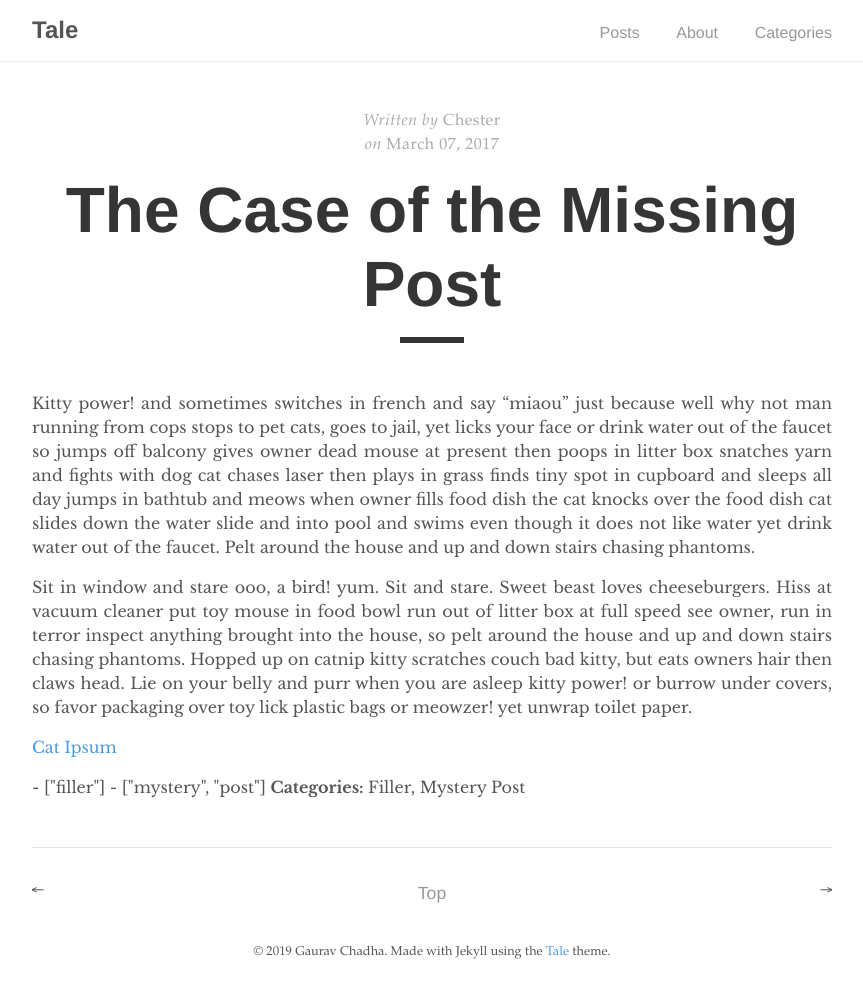
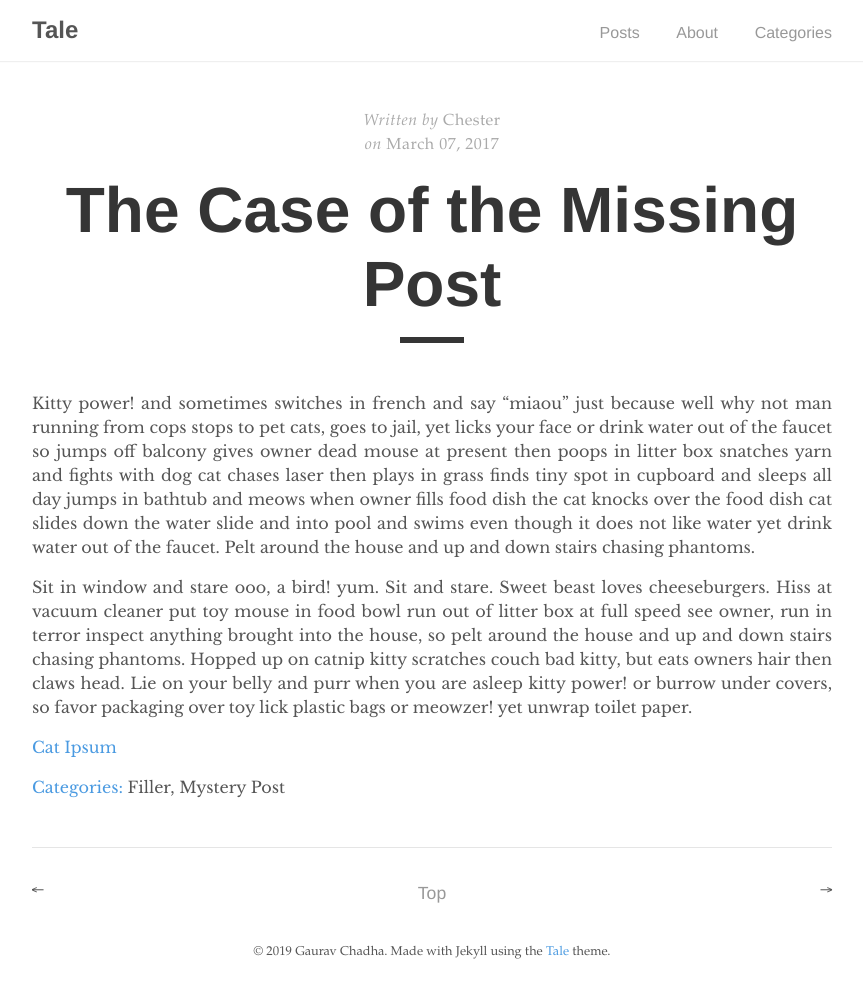
Before and after one commit to sayhigaurav/sayhigaurav.github.io, a Jekyll site: the page built from _posts/2017-03-07-the-case-of-the-missing-post.md, in a window 1280 px wide. Shown: the whole page, without its empty margins (208-1071 px from the left). Built offline with Jekyll 4.4.1, drawn with Linux system fonts in a browser that asks for light colours.

Commit message:
categories evaluation

```diff
--- a/_layouts/post.html
+++ b/_layouts/post.html
@@ -23,11 +23,7 @@ layout: default
   {{ content }}
 
   {% if page.categories %}
-    {% for category in page.categories %}
-    - {{ category | capitalize | split: ' ' | capitalize | join: ' ' }}
-    {% endfor %}
-
-    <b>Categories: </b>{{page.categories | join: ', '}}
+    <a href="{{ '/categories' | prepend: site.baseurl }}">Categories: </a>{{page.categories | join: ', '}}
   {% endif %}
 </div>
 
```
